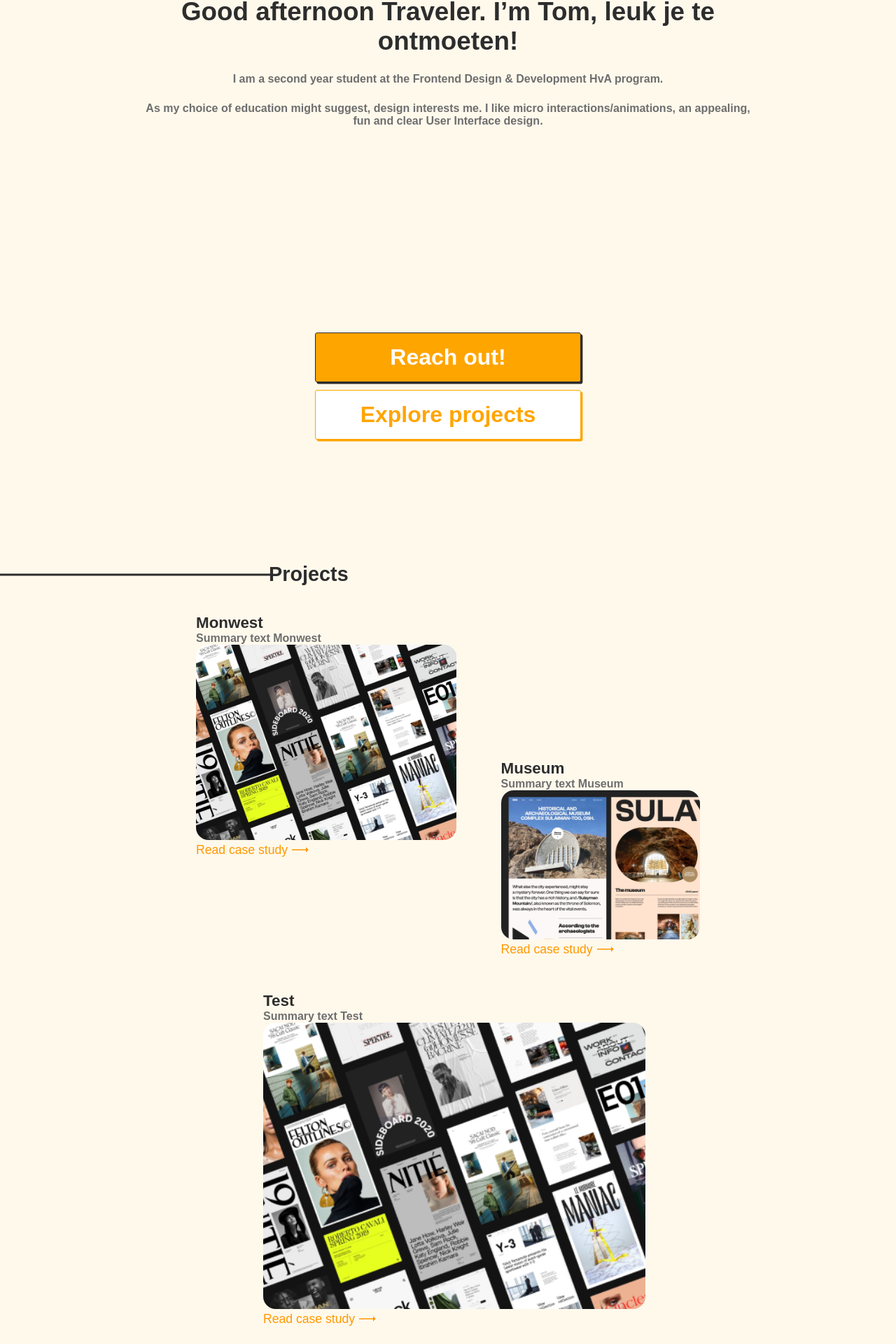
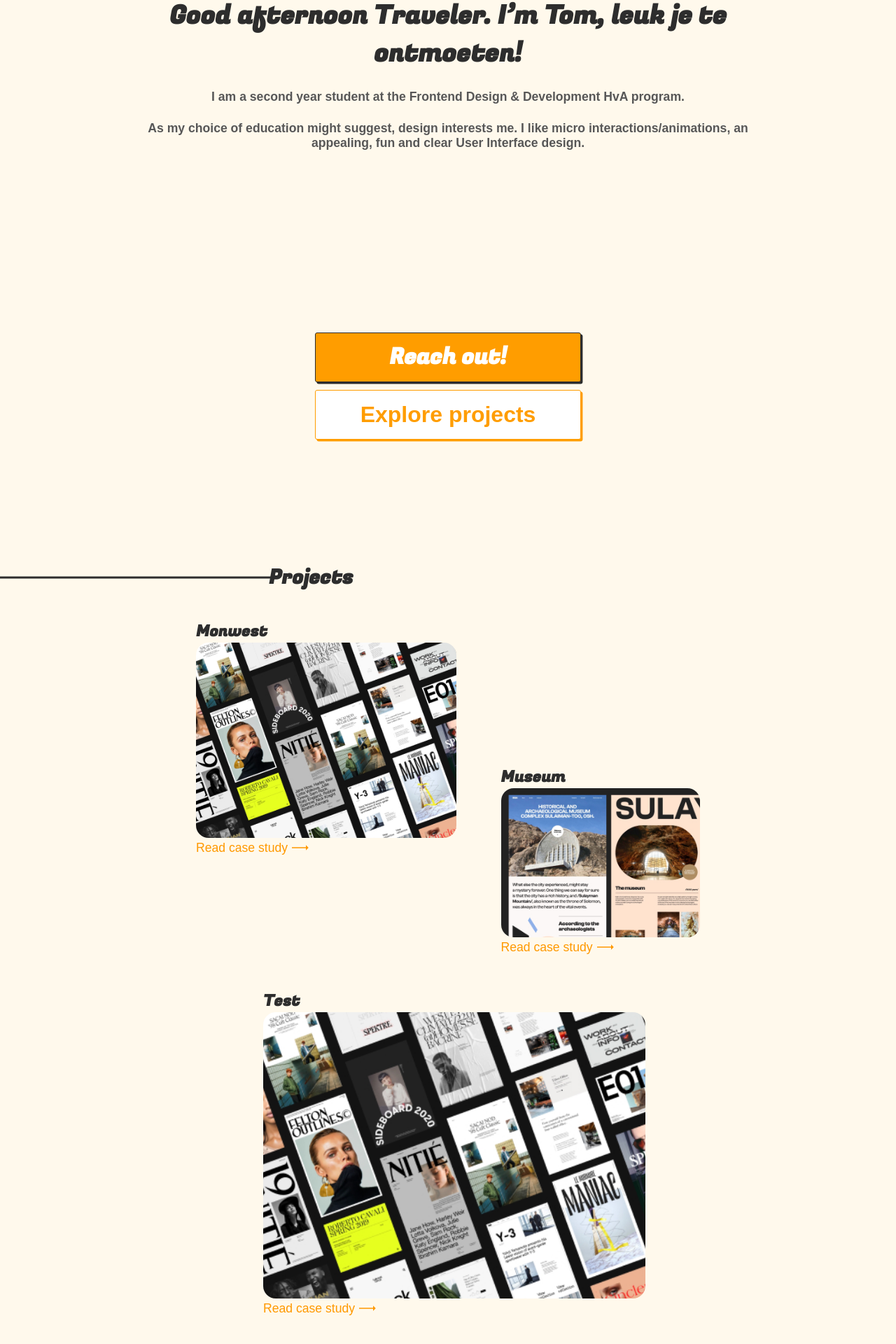
Before and after one commit to tom-2810/my-personal-portfolio, a SvelteKit app: page / in a window 1280 px wide. Shown: the part 132-2052 px from the top of the page at 70% size. Built offline with nearby package versions, Linux system fonts and the light colour scheme.

Commit message:
UPDATE font-family

```diff
--- a/src/global.css
+++ b/src/global.css
@@ -1,3 +1,5 @@
+@import url('https://fonts.googleapis.com/css2?family=Fugaz+One&display=swap');
+
 * {
     margin: 0;
     padding: 0;
@@ -10,11 +12,13 @@
 :root {
     --c-global-background: #fff9ec;
     --c-global-text: #2d2d2d;
-    --c-second-text: #6e6e6e;
+    --c-second-text: #575757;
+
+    --c-contrast: rgb(255, 157, 0);
 
     --size-xs: .15rem;
     --size-s: .4rem;
-    --size-m: 1rem;
+    --size-m: 1.1rem;
     --size-l: 1.5rem;
     --size-xl: 4rem;
     --size-xxl: 11rem;
@@ -42,6 +46,7 @@ a {
 }
 
 h1 {
+    font-family: 'Fugaz One', cursive;
     font-size: 2.3rem;
 }
 
@@ -52,6 +57,8 @@ h2 {
     font-size: 1.8rem;
     text-shadow: 2px 0px var(--c-global-background);
     margin-bottom: 2.5rem;
+
+    font-family: 'Fugaz One', cursive;
 }
 
 h2::before {
@@ -72,6 +79,7 @@ h2 a:hover::after {
 }
 
 h3 {
+    font-family: 'Fugaz One', cursive;
     font-size: 1.4rem;
 }
 
@@ -82,10 +90,13 @@ p {
 
 .action-btn, .second-btn {
     all: unset;
+    display: flex;
+    align-items: center;
+    justify-content: center;
     position: relative;
     text-align: center;
     padding: var(--size-s) var(--size-m);
-    background-color: orange;
+    background-color: var(--c-contrast);
     color: white;
     font-weight: bold;
     border: 1px solid var(--c-global-text);
@@ -95,11 +106,15 @@ p {
     box-shadow: var(--size-xs) var(--size-xs) var(--c-global-text);
 }
 
+.action-btn {
+    font-family: 'Fugaz One', cursive;
+}
+
 .second-btn {
     background-color: white;
-    color: orange;
+    color: var(--c-contrast);
 
-    --c-global-text: orange;
+    --c-global-text: var(--c-contrast);
 }
 
 .action-btn:hover, .second-btn:hover {
--- a/src/lib/components/FaqSection.svelte
+++ b/src/lib/components/FaqSection.svelte
@@ -41,7 +41,7 @@
         display: none;
     }
 	.highlight {
-		color: orange;
+		color: var(--c-contrast);
 	}
 	div {
 		display: flex;
@@ -55,9 +55,11 @@
 		font-size: 1rem;
 		width: 100%;
 		border-bottom: 1px solid var(--c-global-text);
+		opacity: .8;
 		filter: contrast(0);
 	}
 	details[open] {
+		opacity: 1;
 		filter: contrast(1);
 	}
 
@@ -68,6 +70,7 @@
 		padding: 0.4rem 1rem;
 		font-size: 1.3rem;
 		transition: 0.3s;
+		font-family: 'Fugaz One', cursive;
 
 		cursor: pointer;
 	}
--- a/src/lib/components/Project.svelte
+++ b/src/lib/components/Project.svelte
@@ -9,7 +9,7 @@
 <section class="project">
 	<a href={'/projects/' + project.id}>
 		<h3>{project.title}</h3>
-		<p class="summary">{project.summary}</p>
+		<!-- <p class="summary">{project.summary}</p> -->
 		<img src="/images/projects/{img}" alt="{project.title} cover picture" />
 
 		<p class="case-study">
@@ -99,6 +99,7 @@
 		width: 100%;
 		aspect-ratio: 2/1.5;
 		object-fit: cover;
+		/* margin: .2rem 0; */
 
 		border-radius: var(--radius-xl);
 	}
--- a/src/lib/components/ProjectsSection.svelte
+++ b/src/lib/components/ProjectsSection.svelte
@@ -53,6 +53,8 @@
 	.more {
 		display: flex;
 		justify-content: space-around;
+
+		font-family: 'Fugaz One', cursive;
 	}
 
 	@media (max-width: 580px) {
--- a/src/lib/components/WelcomeSection.svelte
+++ b/src/lib/components/WelcomeSection.svelte
@@ -50,5 +50,6 @@
 
     .welcome-buttons a {
         padding: var(--size-m) var(--size-xl);
+        height: 2.1rem;
     }
 </style>
```
